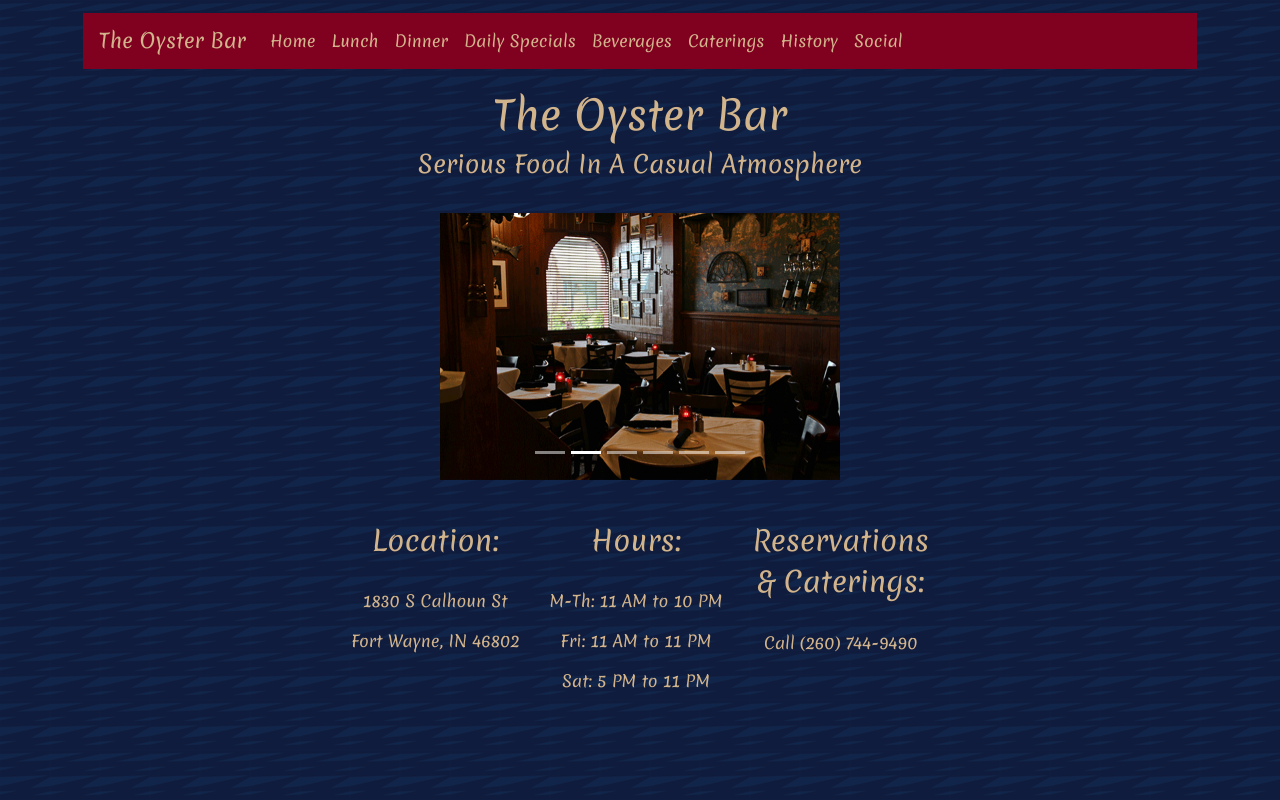
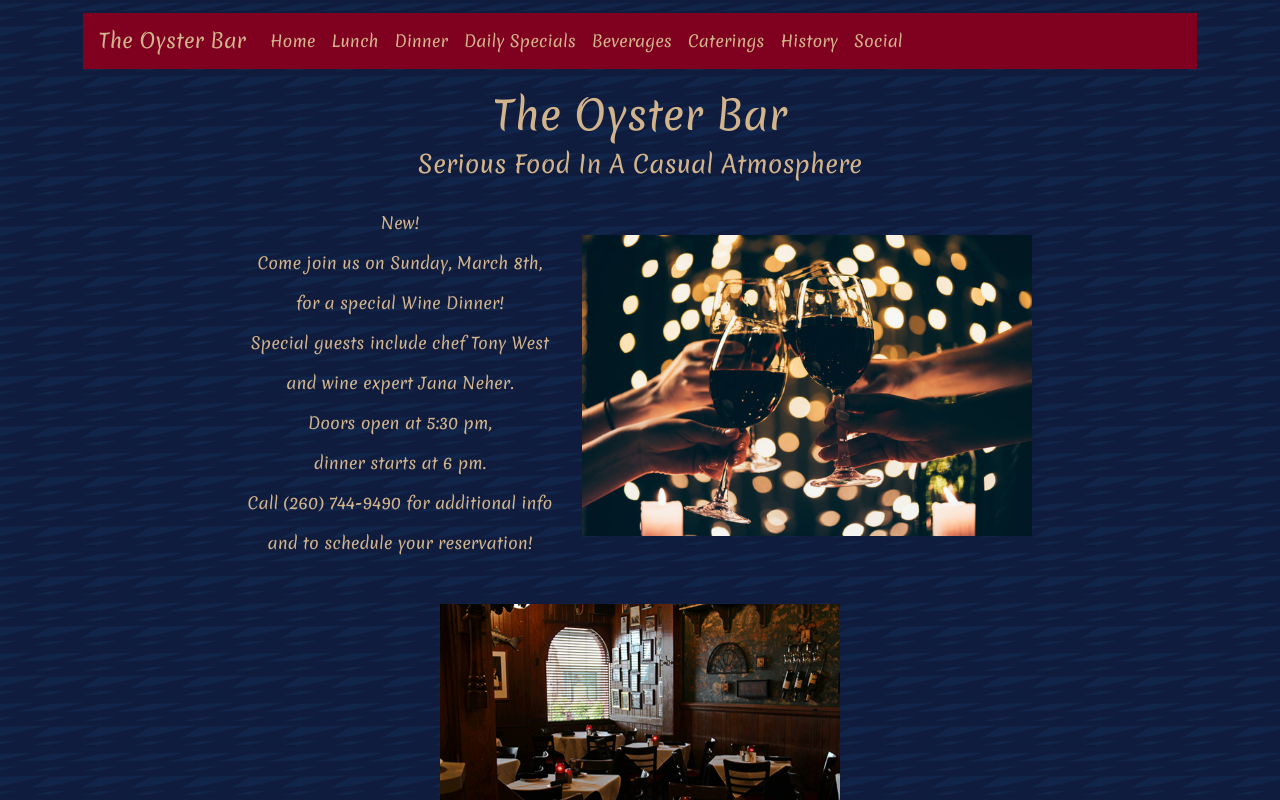
Before and after one commit to TrentGard/oyster-bar, a React (Create React App) app: page / in a window 1280 px wide. Shown: the top 800 px of the page. Built offline with nearby package versions, Linux system fonts and the light colour scheme.

Commit message:
added wine dinner event

```diff
--- a/src/App.css
+++ b/src/App.css
@@ -121,11 +121,11 @@
   }
 }
 
-.romance {
+.wine {
   margin: 3%;
 }
 
-.romance-image {
+.wine-image {
   max-height: 450px;
   max-width: 450px;
   height: auto;
--- a/src/pages/Home.js
+++ b/src/pages/Home.js
@@ -1,14 +1,30 @@
 import React from "react";
 import OBCarousel from "../components/OBCarousel";
 import { Container, Row, Col } from "react-bootstrap";
-import romance from "../img/FourDaysRomance.jpg";
+import wine from "../img/wine.jpg";
 
 const Home = () => {
   return (
     <Container>
       <h1 className="page-title">The Oyster Bar</h1>
       <h4 className="page-title">Serious Food In A Casual Atmosphere</h4>
+      <Row className="justify-content-md-center wine">
+      <Col md="auto">
+        <p>New!</p>
+        <p>Come join us on Sunday, March 8th,</p>
+        <p>for a special Wine Dinner!</p>
+        <p>Special guests include chef Tony West</p>
+        <p>and wine expert Jana Neher.</p>
+        <p>Doors open at 5:30 pm,</p>
+        <p>dinner starts at 6 pm.</p>
+        <p>Call <a href="tel:260-744-9490" style={{ color: 'tan' }}>(260) 744-9490</a> for additional info</p>
+        <p>and to schedule your reservation!</p>
+      </Col>
+      <Col md="auto">
       <br />
+        <img src={wine} alt="Wine" className="wine-image" />
+      </Col>
+      </Row>
       <OBCarousel className="carousel-image" />
       <Row className="justify-content-md-center info">
         <Col md="auto">
```
Also changed, not shown: src/img/wine.jpg (added).
